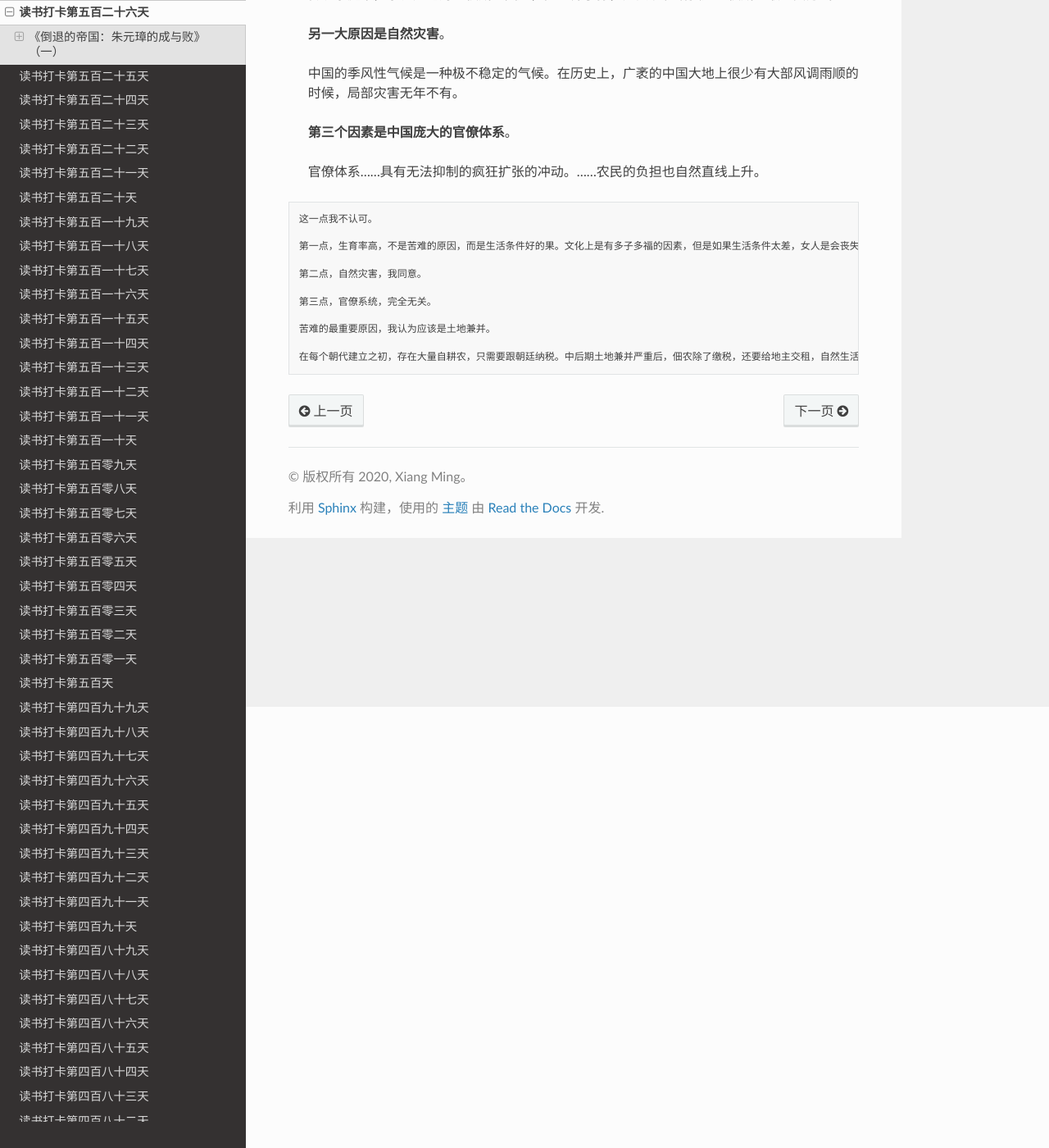
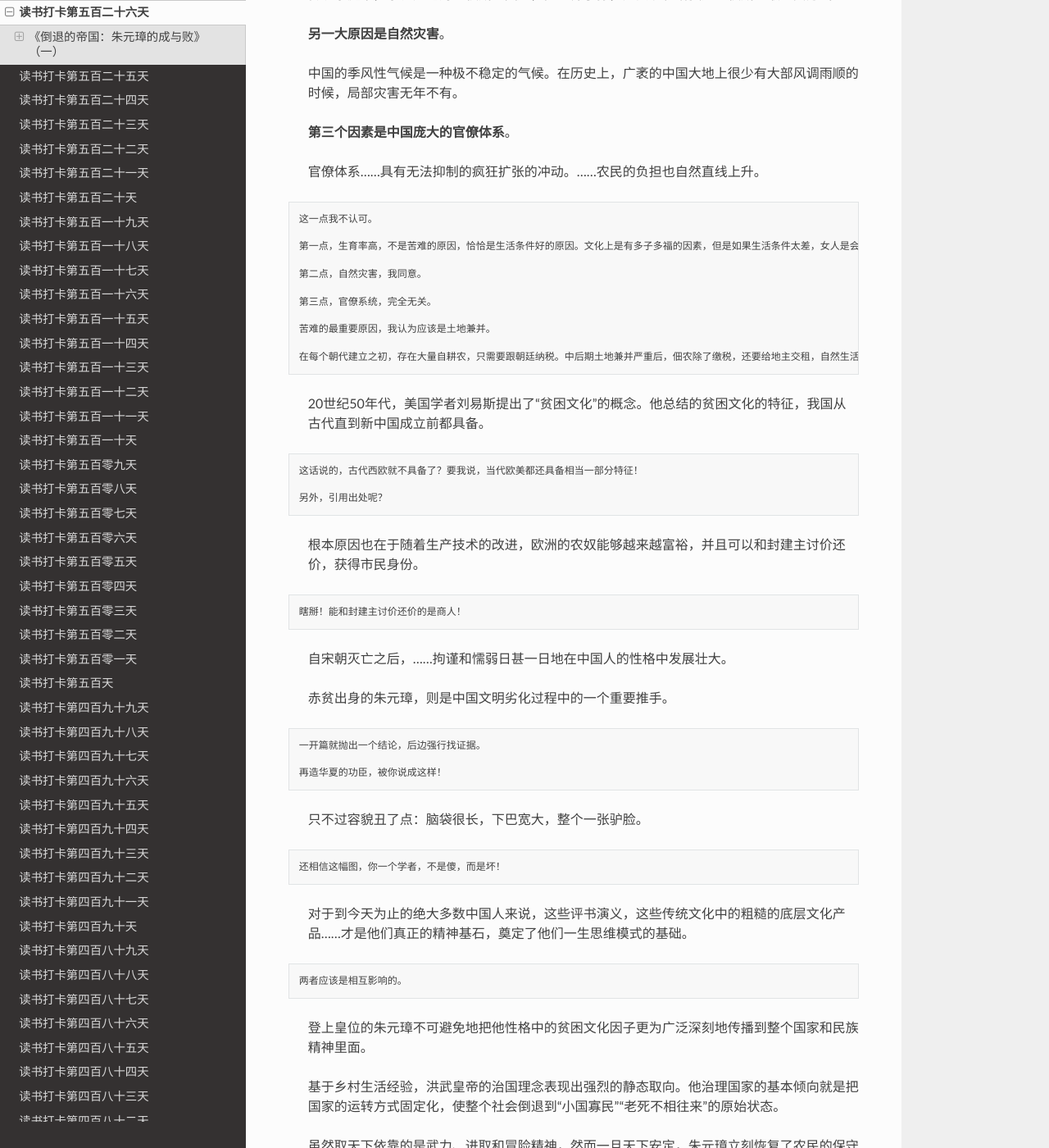
Before and after one commit to xiangming1975/reading, a Sphinx documentation site: the page built from source/2022-02-01.md, in a window 1280 px wide and 1400 px high, scrolled down 538 px. Shown: the whole window at 82% size. Built offline with Sphinx 7.4.7 and the Read the Docs theme 2.0.0, drawn with Linux system fonts in a browser that asks for light colours; some of the changed text lies outside the part shown.

Commit message:
2022-02-01

````diff
--- a/source/2022-02-01.md
+++ b/source/2022-02-01.md
@@ -23,7 +23,7 @@
 ```
 这一点我不认可。
 
-第一点，生育率高，不是苦难的原因，而是生活条件好的果。文化上是有多子多福的因素，但是如果生活条件太差，女人是会丧失生育能力的。
+第一点，生育率高，不是苦难的原因，恰恰是生活条件好的原因。文化上是有多子多福的因素，但是如果生活条件太差，女人是会丧失生育能力的。而且，多生孩子的确是可以为后半生带来更好的生活的。不要以为两千年来的中国农民都是傻子。
 
 第二点，自然灾害，我同意。
 
@@ -33,4 +33,37 @@
 
 在每个朝代建立之初，存在大量自耕农，只需要跟朝廷纳税。中后期土地兼并严重后，佃农除了缴税，还要给地主交租，自然生活困顿。
 ```
->
+> 20世纪50年代，美国学者刘易斯提出了“贫困文化”的概念。他总结的贫困文化的特征，我国从古代直到新中国成立前都具备。
+```
+这话说的，古代西欧就不具备了？要我说，当代欧美都还具备相当一部分特征！
+
+另外，引用出处呢？
+```
+> 根本原因也在于随着生产技术的改进，欧洲的农奴能够越来越富裕，并且可以和封建主讨价还价，获得市民身份。
+```
+瞎掰！能和封建主讨价还价的是商人！
+```
+> 自宋朝灭亡之后，……拘谨和懦弱日甚一日地在中国人的性格中发展壮大。
+
+> 赤贫出身的朱元璋，则是中国文明劣化过程中的一个重要推手。
+```
+一开篇就抛出一个结论，后边强行找证据。
+
+再造华夏的功臣，被你说成这样！
+```
+> 只不过容貌丑了点：脑袋很长，下巴宽大，整个一张驴脸。
+```
+还相信这幅图，你一个学者，不是傻，而是坏！
+
+```
+> 对于到今天为止的绝大多数中国人来说，这些评书演义，这些传统文化中的粗糙的底层文化产品……才是他们真正的精神基石，奠定了他们一生思维模式的基础。
+```
+两者应该是相互影响的。
+```
+> 登上皇位的朱元璋不可避免地把他性格中的贫困文化因子更为广泛深刻地传播到整个国家和民族精神里面。
+
+> 基于乡村生活经验，洪武皇帝的治国理念表现出强烈的静态取向。他治理国家的基本倾向就是把国家的运转方式固定化，使整个社会倒退到“小国寡民”“老死不相往来”的原始状态。
+
+> 虽然取天下依靠的是武力、进取和冒险精神，然而一旦天下安定，朱元璋立刻恢复了农民的保守本性。大元帝国是一个世界性帝国，继承者朱元璋却对外面的世界丝毫不感兴趣。
+
+> 短视的实惠观是孤庄村生活在朱元璋身上打下的另一个深刻的印记。
````
